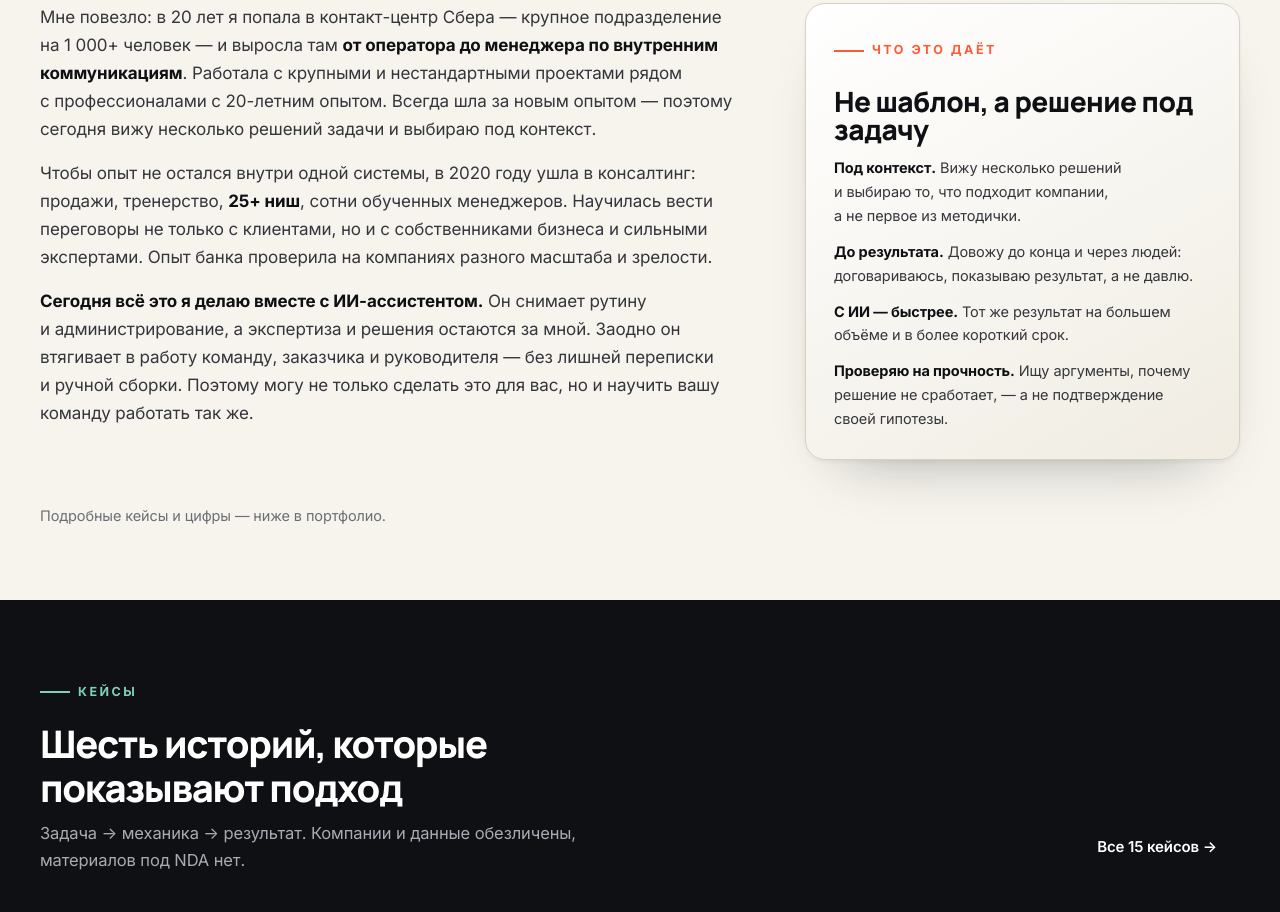
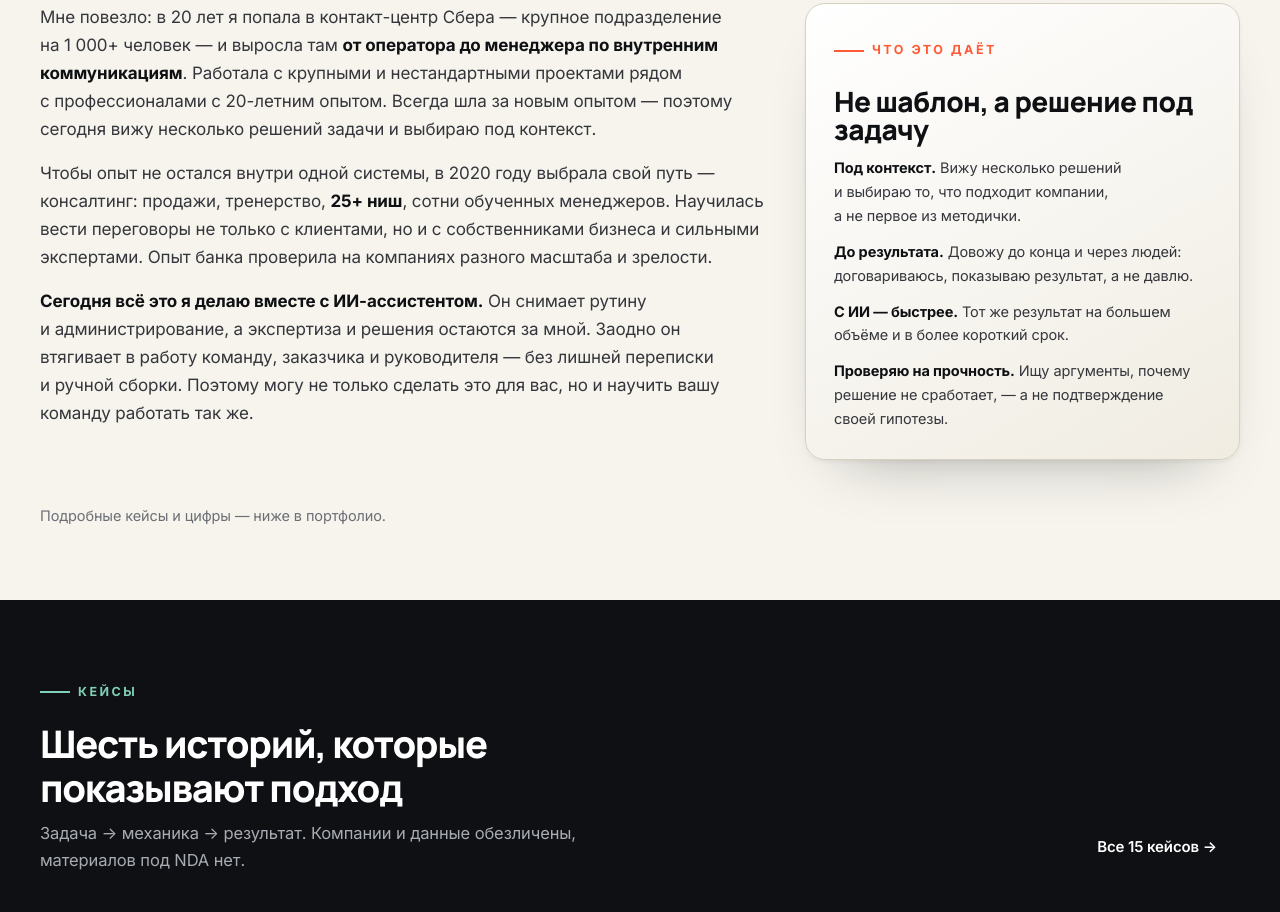
Before and after one commit to nsbshal-arch/portfolio-v2, a plain HTML site: page index.html in a window 1280 px wide. Shown: the part 2272-3184 px from the top of the page. Drawn offline with Linux system fonts and the light colour scheme.

Commit message:
site-v2: синхронизация дат (2020 — выбор консалтинга, Сбер 2011–2020)

```diff
--- a/index.html
+++ b/index.html
@@ -183,7 +183,7 @@
       <div class="manifest-grid">
         <div class="manifest-text">
           <p>Мне повезло: в&nbsp;20&nbsp;лет я&nbsp;попала в&nbsp;контакт-центр Сбера — крупное подразделение на&nbsp;1&nbsp;000+&nbsp;человек — и&nbsp;выросла там <b>от&nbsp;оператора до&nbsp;менеджера по&nbsp;внутренним коммуникациям</b>. Работала с&nbsp;крупными и&nbsp;нестандартными проектами рядом с&nbsp;профессионалами с&nbsp;20-летним опытом. Всегда шла за&nbsp;новым опытом — поэтому сегодня вижу несколько решений задачи и&nbsp;выбираю под контекст.</p>
-          <p>Чтобы опыт не&nbsp;остался внутри одной системы, в&nbsp;2020 году ушла в&nbsp;консалтинг: продажи, тренерство, <b>25+&nbsp;ниш</b>, сотни обученных менеджеров. Научилась вести переговоры не&nbsp;только с&nbsp;клиентами, но и&nbsp;с&nbsp;собственниками бизнеса и&nbsp;сильными экспертами. Опыт банка проверила на&nbsp;компаниях разного масштаба и&nbsp;зрелости.</p>
+          <p>Чтобы опыт не&nbsp;остался внутри одной системы, в&nbsp;2020 году выбрала свой путь — консалтинг: продажи, тренерство, <b>25+&nbsp;ниш</b>, сотни обученных менеджеров. Научилась вести переговоры не&nbsp;только с&nbsp;клиентами, но и&nbsp;с&nbsp;собственниками бизнеса и&nbsp;сильными экспертами. Опыт банка проверила на&nbsp;компаниях разного масштаба и&nbsp;зрелости.</p>
           <p><b>Сегодня всё это я&nbsp;делаю вместе с&nbsp;ИИ-ассистентом.</b> Он снимает рутину и&nbsp;администрирование, а&nbsp;экспертиза и&nbsp;решения остаются за&nbsp;мной. Заодно он втягивает в&nbsp;работу команду, заказчика и&nbsp;руководителя — без лишней переписки и&nbsp;ручной сборки. Поэтому могу не&nbsp;только сделать это для&nbsp;вас, но и&nbsp;научить вашу команду работать так&nbsp;же.</p>
         </div>
 
```
